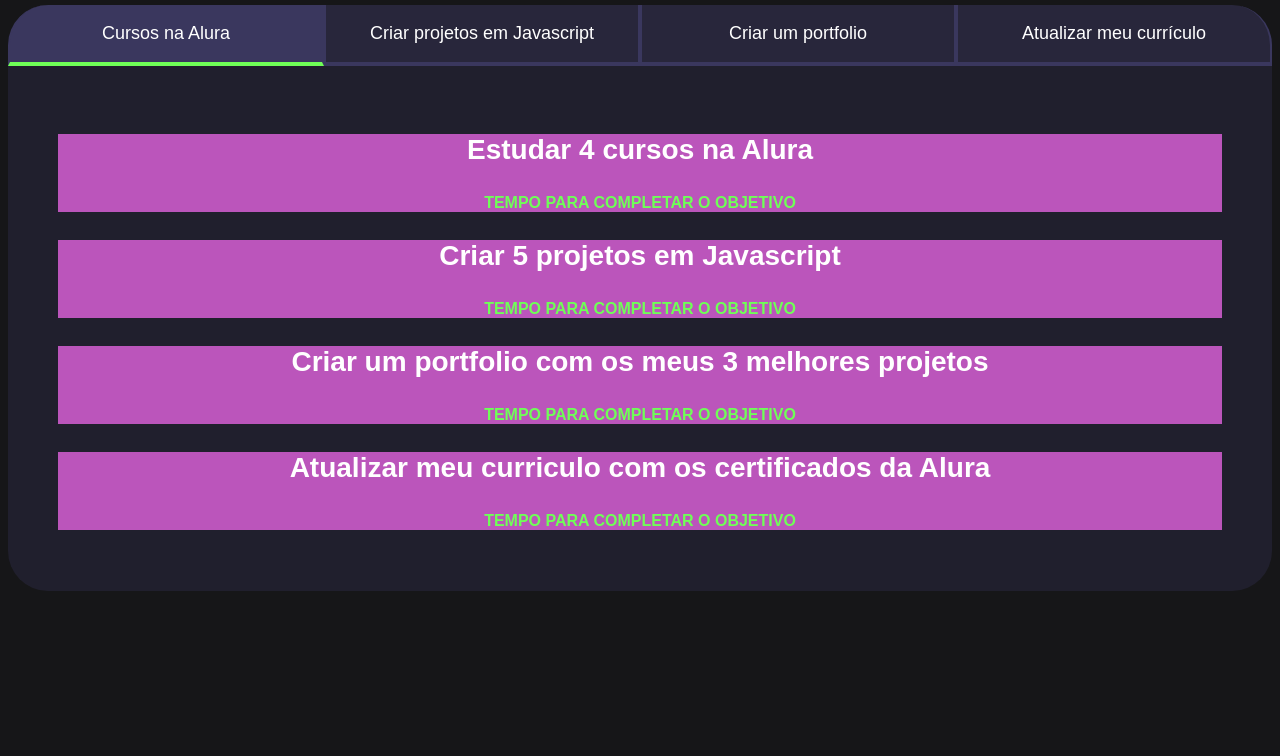
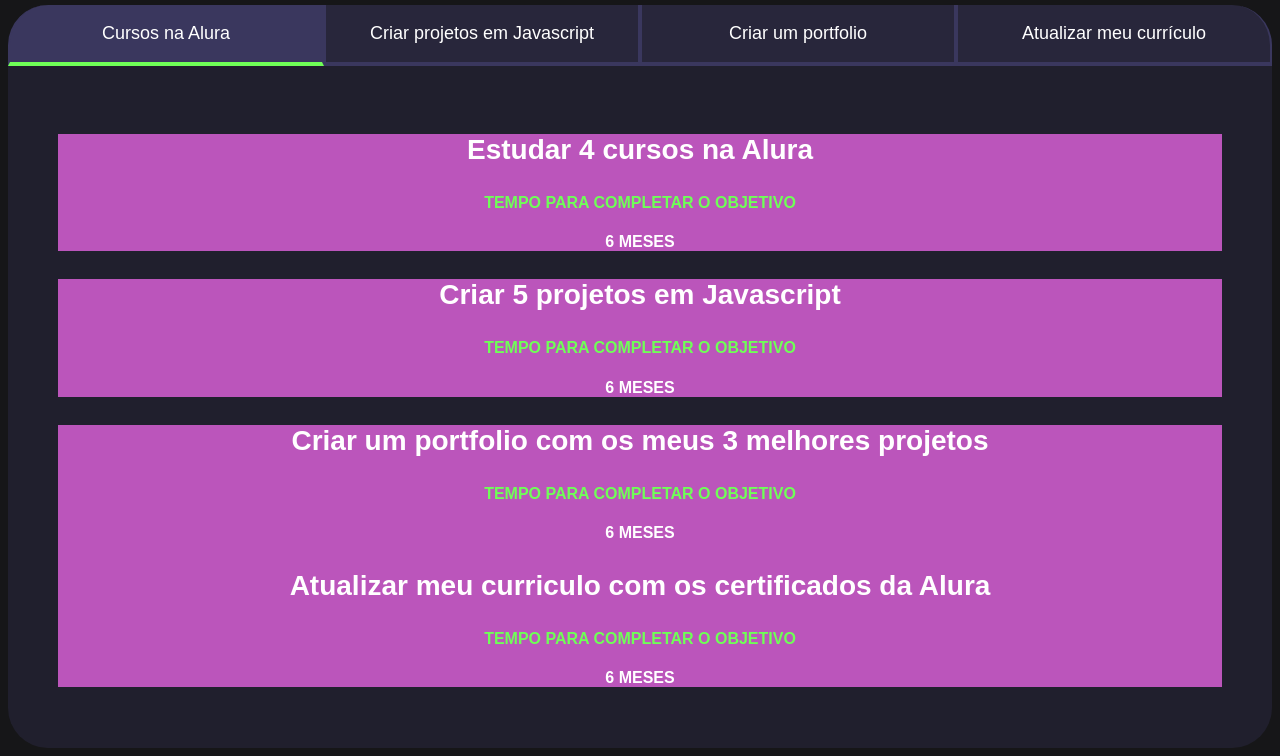
Before and after one commit to daviszeremeta/3-B, a plain HTML site: page index.html in a window 1280 px wide. Shown: the part 85-841 px from the top of the page. Before the commit the page ends 800 px from the top, so only its background shows below. Drawn offline with Linux system fonts and the light colour scheme.

Commit message:
Add files via upload

```diff
--- a/index.html
+++ b/index.html
@@ -21,18 +21,22 @@
             <div class="aba-conteudo">
                 <h3 class="aba-conteudo-titulo-principal">Estudar 4 cursos na Alura</h3>
                 <h4 class="aba-conteudo-titulo-secundario">Tempo para completar o objetivo</h4>
+                <h4 class="aba-conteudo-titulo-terciario">6 MESES</h4>
             </div>
             <div class="aba-conteudo">
                 <h3 class="aba-conteudo-titulo-principal">Criar 5 projetos em Javascript</h3>
                 <h4 class="aba-conteudo-titulo-secundario">Tempo para completar o objetivo</h4>
+                <h4 class="aba-conteudo-titulo-terciario">6 MESES</h4>
             </div>
             <div class="aba-conteudo">
                 <h3 class="aba-conteudo-titulo-principal">Criar um portfolio com os meus 3 melhores projetos</h3>
                 <h4 class="aba-conteudo-titulo-secundario">Tempo para completar o objetivo</h4>
-            </div>
+                <h4 class="aba-conteudo-titulo-terciario">6 MESES</h4>
             <div class="aba-conteudo">
                 <h3 class="aba-conteudo-titulo-principal">Atualizar meu curriculo com os certificados da Alura</h3>
                 <h4 class="aba-conteudo-titulo-secundario">Tempo para completar o objetivo</h4>
+                <h4 class="aba-conteudo-titulo-terciario">6 MESES</h4>
+
             </div>
         </div>
     </div>
--- a/style.css
+++ b/style.css
@@ -49,6 +49,11 @@
     color: var(--verde);
     text-transform: uppercase;
 }
+.aba-conteudo-titulo-terciario{
+    text-align: center;
+    color: var(--azul);
+    text-transform: full-width;
+}
 .botao {
     font-family: "Crakra Petch", sans-serif;
     background-color: var(--botao-inativo);
@@ -63,7 +68,6 @@
     border-left: 2px solid var(--botao-ativo);
     border-right: 2px solid var(--botao-ativo);
     border-top: none;
-
 }
 .botoes {
     display: flex;
```
